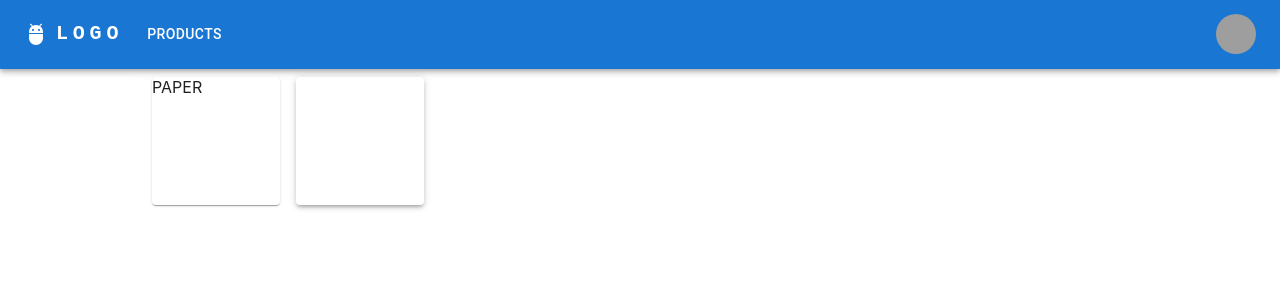
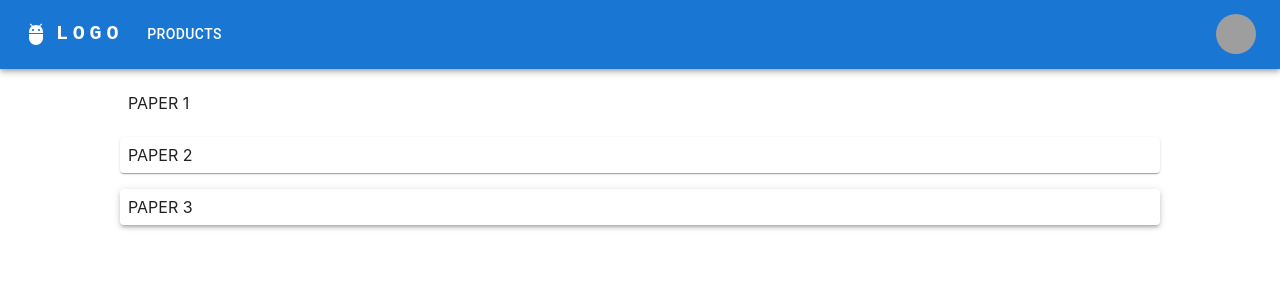
Before and after one commit to valentin-panov/secure_chunk, a React (Create React App) app: page /products in a window 1280 px wide. Shown: the top 300 px of the page. Built offline with nearby package versions, Linux system fonts and the light colour scheme; grey boxes are pictures that could not be loaded.

Commit message:
feat(src/reducers) in progress store/storage

```diff
--- a/package.json
+++ b/package.json
@@ -49,6 +49,7 @@
   },
   "devDependencies": {
     "@babel/plugin-proposal-private-property-in-object": "^7.21.10",
+    "@redux-devtools/extension": "^3.2.5",
     "prettier": "^2.8.8"
   }
 }
--- a/src/components/Header/Header.tsx
+++ b/src/components/Header/Header.tsx
@@ -13,14 +13,21 @@ import Tooltip from "@mui/material/Tooltip";
 import MenuItem from "@mui/material/MenuItem";
 import AdbIcon from "@mui/icons-material/Adb";
 import { useNavigate } from "react-router-dom";
+import { useDispatch, useSelector } from "react-redux";
+import { AppDispatch, RootState } from "../../store";
+import { setToken } from "../../reducers/token";
 
-const pages = [{ title: "Products", path: "/products" }];
-const settings = ["Switch role"];
+const pages = [
+  { title: "Products", token: ["user", "admin"], path: "/products" },
+  { title: "Users", token: ["admin"], path: "/users" },
+];
+const settings = [{ title: "Switch role", action: "roleSwitch" }];
 
 function Header() {
+  const dispatch = useDispatch<AppDispatch>();
   const navigate = useNavigate();
-  // const dispatch = useDispatch<AppDispatch>();
-  // dispatch(setToken("data.token"));
+  const token = useSelector((store: RootState) => store.token);
+
   // dispatch(appStateSetStatus("pending"));
 
   const [anchorElNav, setAnchorElNav] = React.useState<null | HTMLElement>(
@@ -30,6 +37,18 @@ function Header() {
     null
   );
 
+  const actionNavMenu = (route: string) => {
+    navigate(route);
+    handleCloseNavMenu();
+  };
+
+  const actionUserMenu = (action: string) => {
+    if (action === "roleSwitch") {
+      dispatch(setToken(token === "user" ? "admin" : "user"));
+    }
+    handleCloseUserMenu();
+  };
+
   const handleOpenNavMenu = (event: React.MouseEvent<HTMLElement>) => {
     setAnchorElNav(event.currentTarget);
   };
@@ -37,9 +56,8 @@ function Header() {
     setAnchorElUser(event.currentTarget);
   };
 
-  const handleCloseNavMenu = (route: string) => {
+  const handleCloseNavMenu = () => {
     setAnchorElNav(null);
-    navigate(route);
   };
 
   const handleCloseUserMenu = () => {
@@ -98,14 +116,16 @@ function Header() {
                 display: { xs: "block", md: "none" },
               }}
             >
-              {pages.map((page) => (
+              {pages.map((page) =>
+                page.token.includes(token) ? (
                   <MenuItem
                     key={page.title}
-                  onClick={() => handleCloseNavMenu(page.path)}
+                    onClick={() => actionNavMenu(page.path)}
                   >
                     <Typography textAlign="center">{page.title}</Typography>
                   </MenuItem>
-              ))}
+                ) : null
+              )}
             </Menu>
           </Box>
           <AdbIcon sx={{ display: { xs: "flex", md: "none" }, mr: 1 }} />
@@ -113,7 +133,7 @@ function Header() {
             variant="h5"
             noWrap
             component="a"
-            href=""
+            href="/"
             sx={{
               mr: 2,
               display: { xs: "flex", md: "none" },
@@ -128,21 +148,26 @@ function Header() {
             LOGO
           </Typography>
           <Box sx={{ flexGrow: 1, display: { xs: "none", md: "flex" } }}>
-            {pages.map((page) => (
+            {pages.map((page) =>
+              page.token.includes(token) ? (
                 <Button
                   key={page.title}
-                onClick={() => handleCloseNavMenu(page.path)}
+                  onClick={() => actionNavMenu(page.path)}
                   sx={{ my: 2, color: "white", display: "block" }}
                 >
                   {page.title}
                 </Button>
-            ))}
+              ) : null
+            )}
           </Box>
 
           <Box sx={{ flexGrow: 0 }}>
             <Tooltip title="Open settings">
               <IconButton onClick={handleOpenUserMenu} sx={{ p: 0 }}>
-                <Avatar alt="Remy Sharp" src="/static/images/avatar/2.jpg" />
+                <Avatar
+                  alt={token.toUpperCase()}
+                  src="/static/images/avatar/2.jpg"
+                />
               </IconButton>
             </Tooltip>
             <Menu
@@ -162,8 +187,11 @@ function Header() {
               onClose={handleCloseUserMenu}
             >
               {settings.map((setting) => (
-                <MenuItem key={setting} onClick={handleCloseUserMenu}>
-                  <Typography textAlign="center">{setting}</Typography>
+                <MenuItem
+                  key={setting.title}
+                  onClick={() => actionUserMenu(setting.action)}
+                >
+                  <Typography textAlign="center">{setting.title}</Typography>
                 </MenuItem>
               ))}
             </Menu>
--- a/src/components/Main/Main.tsx
+++ b/src/components/Main/Main.tsx
@@ -1,11 +1,28 @@
 import React, { ReactNode } from "react";
+import Box from "@mui/material/Box";
 
 interface MainProps {
   children?: ReactNode;
 }
 
 const Main: React.FC<MainProps> = ({ children }) => {
-  return <main>{children}</main>;
+  return (
+    <main>
+      <Box
+        sx={{
+          display: "block",
+          "& > :not(style)": {
+            m: "1rem auto",
+            p: 1,
+            width: "80%",
+            height: "100%",
+          },
+        }}
+      >
+        {children}
+      </Box>
+    </main>
+  );
 };
 
 export default Main;
--- a/src/components/Products/Products.tsx
+++ b/src/components/Products/Products.tsx
@@ -1,23 +1,12 @@
 import * as React from "react";
-import Box from "@mui/material/Box";
 import Paper from "@mui/material/Paper";
 
 export default function Products() {
   return (
-    <Box
-      sx={{
-        display: "flex",
-        flexWrap: "wrap",
-        "& > :not(style)": {
-          m: 1,
-          width: 128,
-          height: 128,
-        },
-      }}
-    >
-      <Paper elevation={0} />
-      <Paper>PAPER</Paper>
-      <Paper elevation={3} />
-    </Box>
+    <>
+      <Paper elevation={0}>PAPER 1</Paper>
+      <Paper>PAPER 2</Paper>
+      <Paper elevation={3}>PAPER 3</Paper>
+    </>
   );
 }
--- a/src/reducers/token.ts
+++ b/src/reducers/token.ts
@@ -1,10 +1,14 @@
-import { createSlice } from '@reduxjs/toolkit';
-import { CaseReducer } from '@reduxjs/toolkit/src/createReducer';
-import { PayloadAction } from '@reduxjs/toolkit/src/createAction';
+import { createSlice } from "@reduxjs/toolkit";
+import { CaseReducer } from "@reduxjs/toolkit/src/createReducer";
+import { PayloadAction } from "@reduxjs/toolkit/src/createAction";
 
-export const tokenSlice = createSlice<string, { setToken: CaseReducer<string, PayloadAction<string>> }, 'token'>({
-  name: 'token',
-  initialState: '',
+export const tokenSlice = createSlice<
+  string,
+  { setToken: CaseReducer<string, PayloadAction<string>> },
+  "token"
+>({
+  name: "token",
+  initialState: "user",
   reducers: {
     setToken: (_, action) => action.payload,
   },
--- a/src/store/store.ts
+++ b/src/store/store.ts
@@ -17,7 +17,7 @@ export const store = configureStore({
   reducer: rootReducer,
   middleware: (getDefaultMiddleware) =>
     getDefaultMiddleware().concat(thunk, Logger),
-  devTools: false,
+  devTools: true,
 });
 
 export type RootState = ReturnType<typeof store.getState>;
```
Also changed, not shown: 1 other file (tests, documents, lock files or other folders). Lines whose indentation alone changed are shown as unchanged.
